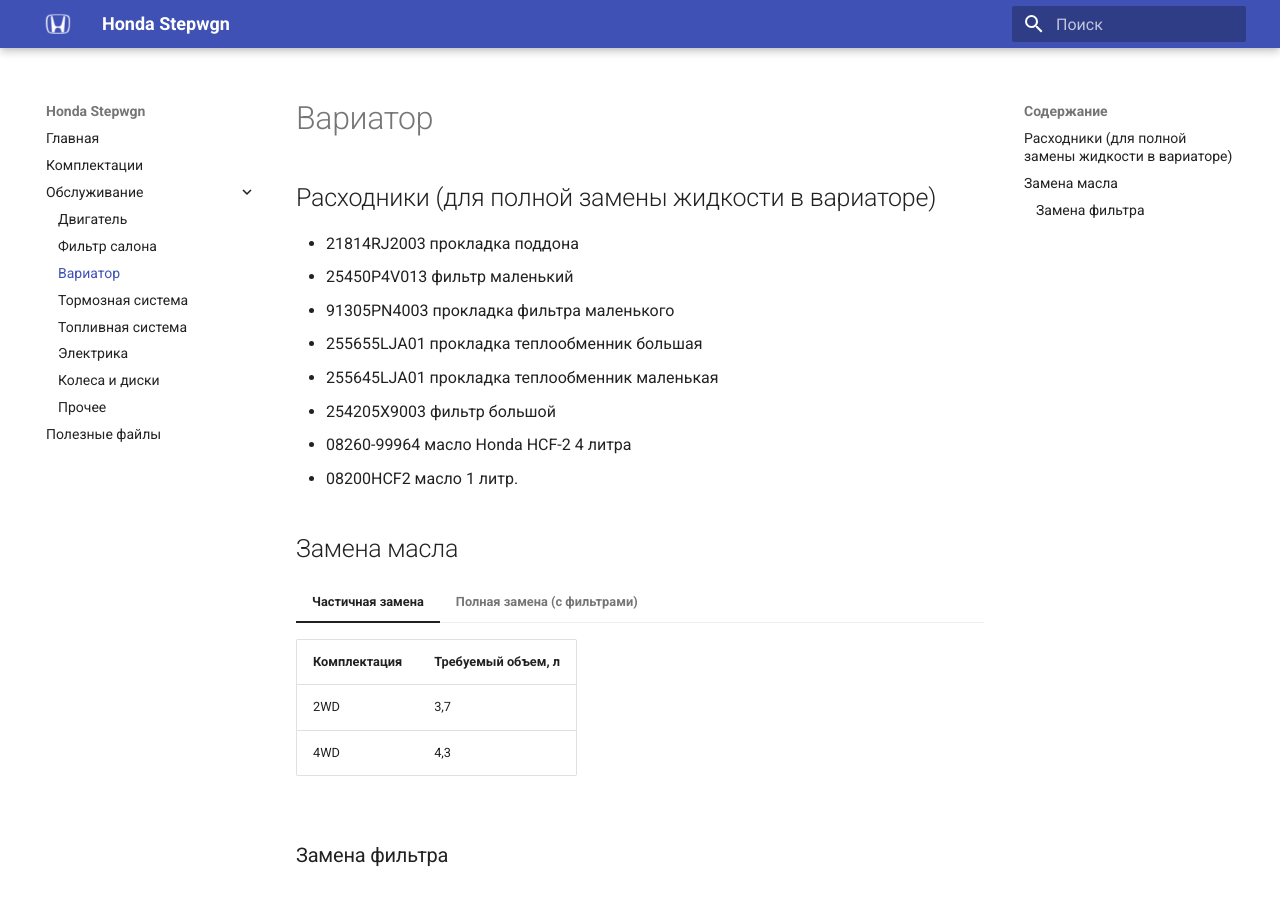
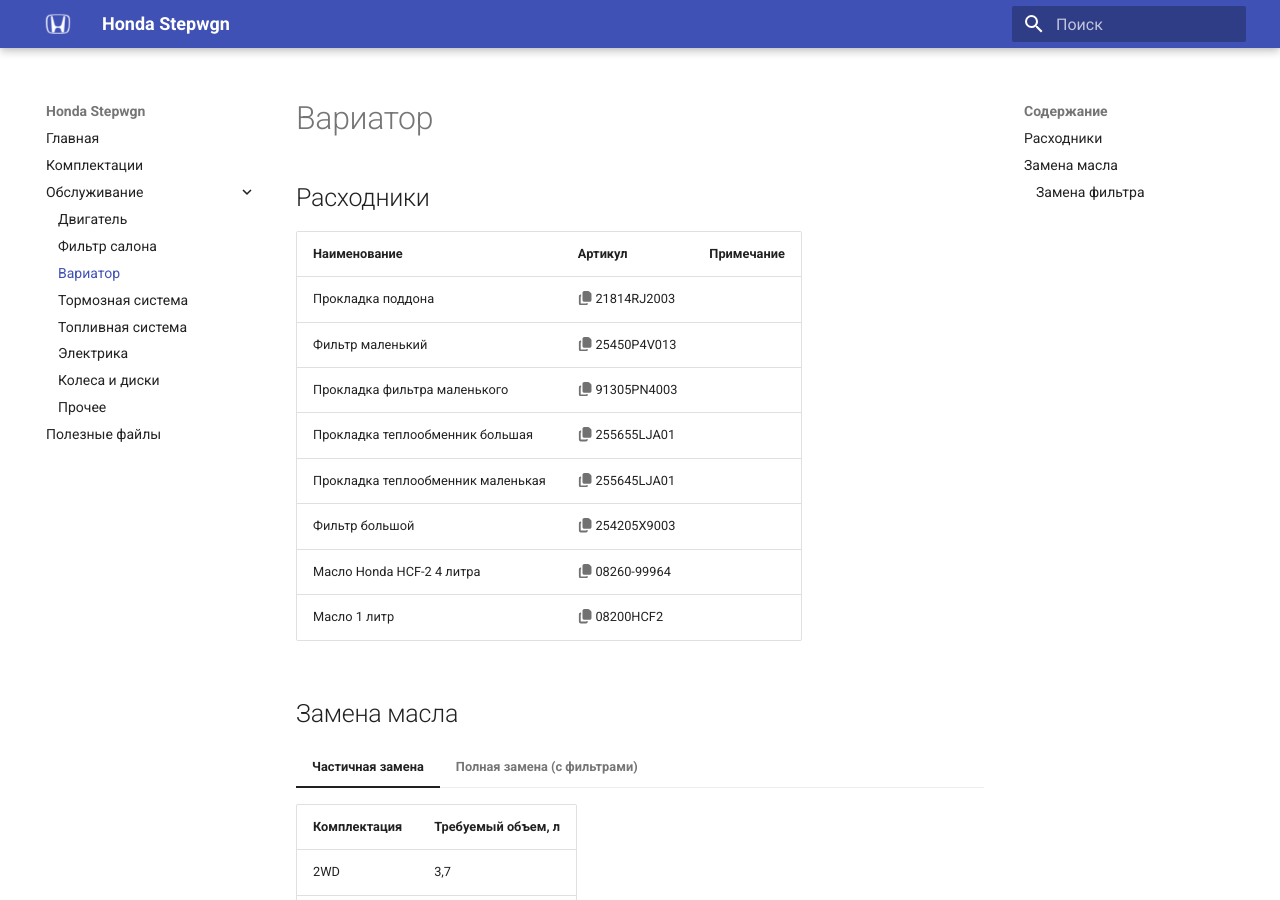
Before and after one commit to stepwgn/stepwgn.github.io, an MkDocs documentation site: the page built from docs/service/variator.md, in a window 1280 px wide and 900 px high. Built offline with MkDocs 1.6.1 and Material for MkDocs 9.7.7, drawn with Linux system fonts in a browser that asks for light colours; some of the changed lines change nothing that is shown.

Commit message:
Улучшено отображение информации по странице обслуживания вариатора
Signed-off-by: Zakhar Petrov <46595458+zakhar-petrov@users.noreply.github.com>

```diff
--- a/docs/service/variator.md
+++ b/docs/service/variator.md
@@ -1,13 +1,15 @@
-## Расходники (для полной замены жидкости в вариаторе)
+## Расходники
 
-- 21814RJ2003 прокладка поддона
-- 25450P4V013 фильтр маленький
-- 91305PN4003 прокладка фильтра маленького
-- 255655LJA01 прокладка теплообменник большая
-- 255645LJA01 прокладка теплообменник маленькая
-- 254205X9003 фильтр большой
-- 08260-99964 масло Honda HCF-2 4 литра
-- 08200HCF2 масло 1 литр.
+| Наименование                      | Артикул                                                                   | Примечание |
+|-----------------------------------|---------------------------------------------------------------------------|------------|
+| Прокладка поддона                 | :fontawesome-solid-copy:{ data-clipboard-text="21814RJ2003" } 21814RJ2003 |            |
+| Фильтр маленький                  | :fontawesome-solid-copy:{ data-clipboard-text="25450P4V013" } 25450P4V013 |            |
+| Прокладка фильтра маленького      | :fontawesome-solid-copy:{ data-clipboard-text="91305PN4003" } 91305PN4003 |            |
+| Прокладка теплообменник большая   | :fontawesome-solid-copy:{ data-clipboard-text="255655LJA01" } 255655LJA01 |            |
+| Прокладка теплообменник маленькая | :fontawesome-solid-copy:{ data-clipboard-text="255645LJA01" } 255645LJA01 |            |
+| Фильтр большой                    | :fontawesome-solid-copy:{ data-clipboard-text="254205X9003" } 254205X9003 |            |
+| Масло Honda HCF-2 4 литра         | :fontawesome-solid-copy:{ data-clipboard-text="99964" } 08260-99964       |            |
+| Масло 1 литр                      | :fontawesome-solid-copy:{ data-clipboard-text="08200HCF2" } 08200HCF2     |            |
 
 ## Замена масла
 
```
